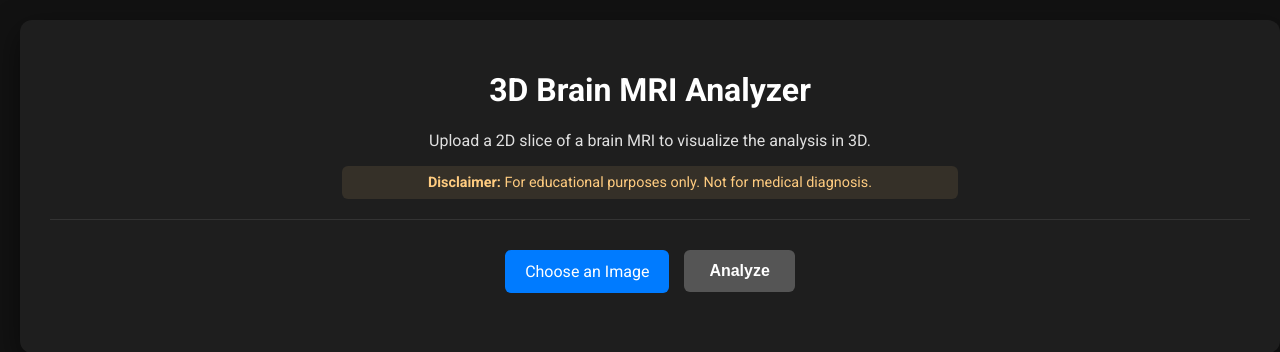
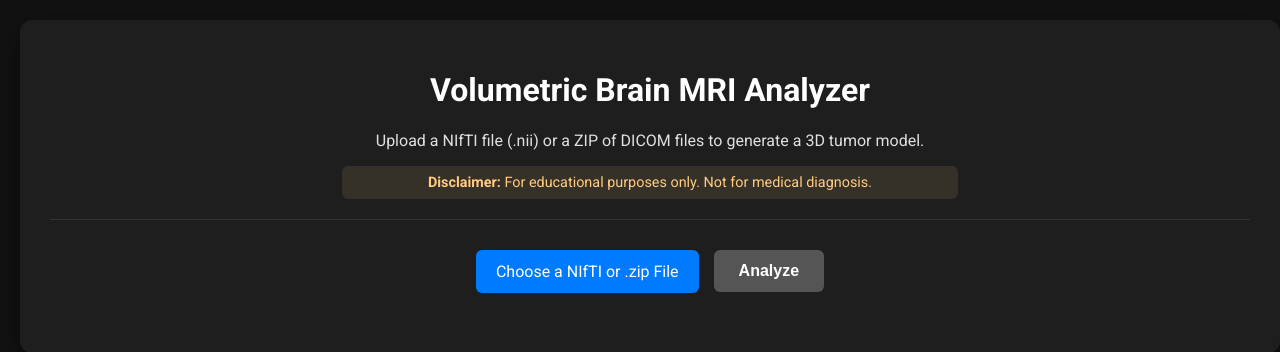
Before and after one commit to zenmastercat/brainModel, a Flask app: page / in a window 1280 px wide. Shown: the top 352 px of the page. Run offline with Flask 3, Linux system fonts and the light colour scheme; parts of the project's set-up code (start-up, migrations or seed data) failed here and were passed over.

Commit message:
Update index.html

```diff
--- a/templates/index.html
+++ b/templates/index.html
@@ -3,59 +3,55 @@
 <head>
     <meta charset="UTF-8">
     <meta name="viewport" content="width=device-width, initial-scale=1.0">
-    <title>3D Brain MRI Analyzer</title>
+    <title>Volumetric Brain MRI Analyzer</title>
     <link rel="stylesheet" href="{{ url_for('static', filename='style.css') }}">
 </head>
 <body>
     <div class="container">
         <header>
-            <h1>3D Brain MRI Analyzer</h1>
-            <p>Upload a 2D slice of a brain MRI to visualize the analysis in 3D.</p>
+            <h1>Volumetric Brain MRI Analyzer</h1>
+            <p>Upload a NIfTI file (.nii) or a ZIP of DICOM files to generate a 3D tumor model.</p>
             <p class="disclaimer"><strong>Disclaimer:</strong> For educational purposes only. Not for medical diagnosis.</p>
         </header>
 
         <main>
             <div class="upload-section">
-                <input type="file" id="mri-file-input" accept="image/png, image/jpeg, image/gif">
-                <label for="mri-file-input" class="file-label">Choose an Image</label>
+                <input type="file" id="mri-file-input" accept=".nii,.nii.gz,.zip">
+                <label for="mri-file-input" class="file-label">Choose a NIfTI or .zip File</label>
                 <button id="analyze-btn" disabled>Analyze</button>
             </div>
 
             <div id="loader" class="hidden">
                 <div class="spinner"></div>
-                <p>Analyzing, please wait...</p>
+                <p>Processing 3D scan, this may take a moment...</p>
             </div>
 
             <div id="results-section" class="hidden">
                 <div class="results-grid">
                     <div class="card" id="viewer-3d">
-                        <h3>3D Visualization</h3>
+                        <h3>3D Tumor Visualization</h3>
                         <canvas id="3d-canvas"></canvas>
                         <div class="info-text">Click and drag to rotate. Scroll to zoom.</div>
                     </div>
-                    <div class="card">
-                        <h3>Analysis Details</h3>
-                        <div id="original-image-container">
-                            <h4>Original MRI Slice</h4>
-                            <img id="original-image" src="#" alt="Original MRI">
+                    <div class="card" id="viewer-2d">
+                        <h3>Slice Viewer</h3>
+                        <div class="slice-container">
+                            <img id="slice-image" src="#" alt="MRI Slice">
+                            <img id="mask-overlay" src="#" alt="Tumor Mask">
                         </div>
-                        <div class="prediction-card">
-                            <h4>Prediction</h4>
-                            <p id="prediction-text">Tumor Type: <span class="highlight">...</span></p>
-                            <p id="confidence-text">Confidence: <span class="highlight">...</span></p>
-                        </div>
+                        <input type="range" id="slice-slider" min="0" max="100" value="50">
+                        <p>Slice: <span id="slice-number">0</span> / <span id="total-slices">0</span></p>
                     </div>
                 </div>
             </div>
              <div id="error-section" class="hidden">
-                <p>An error occurred. Please try again with a different image.</p>
+                <p>An error occurred. Please ensure the file is a valid NIfTI or DICOM zip file.</p>
             </div>
         </main>
     </div>
 
     <!-- Three.js Library -->
     <script src="https://cdnjs.cloudflare.com/ajax/libs/three.js/r128/three.min.js"></script>
-    <script src="https://cdn.jsdelivr.net/npm/three@0.128.0/examples/js/loaders/GLTFLoader.js"></script>
     <script src="https://cdn.jsdelivr.net/npm/three@0.128.0/examples/js/controls/OrbitControls.js"></script>
 
     <!-- Your application script -->
```
